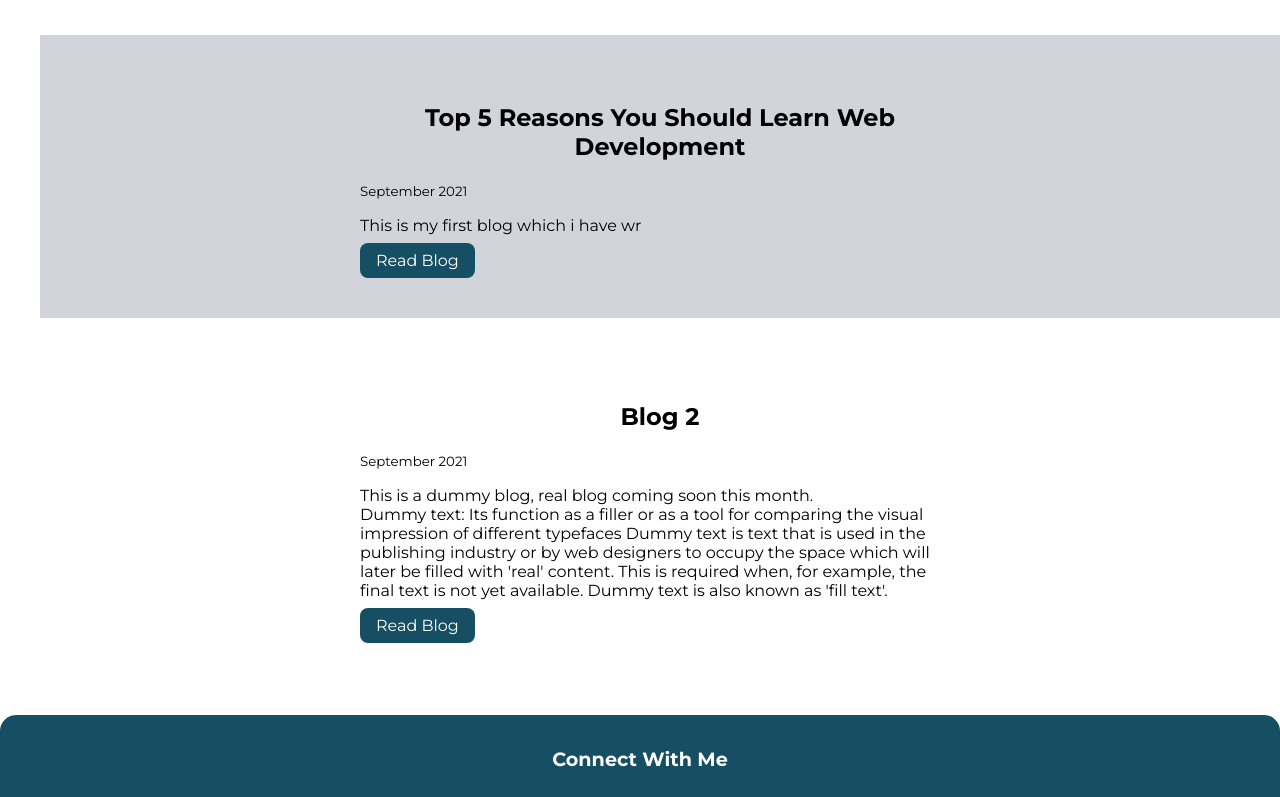
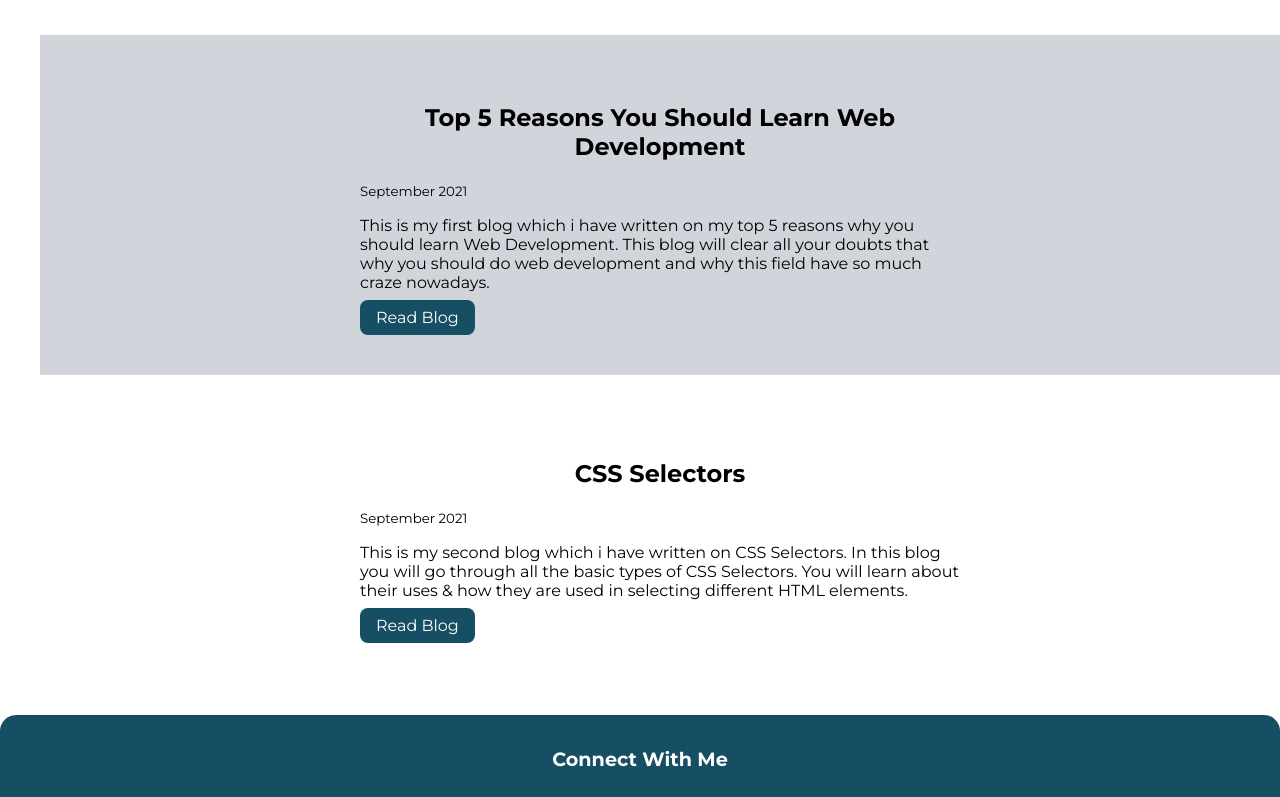
Before and after one commit to alphaCoder-25/Anurudra-Portfolio, a plain HTML site: page blogs.html in a window 1280 px wide. Shown: the part 554-1351 px from the top of the page. Drawn offline with Linux system fonts and the light colour scheme.

Commit message:
added 2 blog

```diff
--- a/blogs.html
+++ b/blogs.html
@@ -35,7 +35,7 @@
                 <li>
                     <h1>Top 5 Reasons You Should Learn Web Development</h1>
                     <small>September 2021</small>
-                    <p>This is my first blog which i have wr</p>
+                    <p>This is my first blog which i have written on my top 5 reasons why you should learn Web Development. This blog will clear all your doubts that why you should do web development and why this field have so much craze nowadays.</p>
 
                     <a target="_blank" class="link link-primary" href="https://fortunate-lan-b09.notion.site/Top-5-Reasons-You-Should-Learn-Web-Development-66f096ab6544493ca5023290c66cd38f">Read Blog</a>
         </section>
@@ -43,11 +43,11 @@
          <section class="section">
            <div class="container container-center">
                  <li>
-                    <h1>Blog 2</h1>
+                    <h1>CSS Selectors</h1>
                     <small>September 2021</small>
-                    <p>This is a dummy blog, real blog coming soon this month.<br>Dummy text: Its function as a filler or as a tool for comparing the visual impression of different typefaces Dummy text is text that is used in the publishing industry or by web designers to occupy the space which will later be filled with 'real' content. This is required when, for example, the final text is not yet available. Dummy text is also known as 'fill text'.</p>
+                    <p>This is my second blog which i have written on CSS Selectors. In this blog you will go through all the basic types of CSS Selectors. You will learn about their uses & how they are used in selecting different HTML elements.</p>
 
-                                <a target="_blank" class="link link-primary" href="/">Read Blog</a>
+                                <a target="_blank" class="link link-primary" href="https://fortunate-lan-b09.notion.site/CSS-Selectors-f1a45bf5d2ca41bebd48e631bbd7dbc0">Read Blog</a>
         </section>
     </ul>
 
```
Also changed, not shown: index.html (+1 -1 lines).
